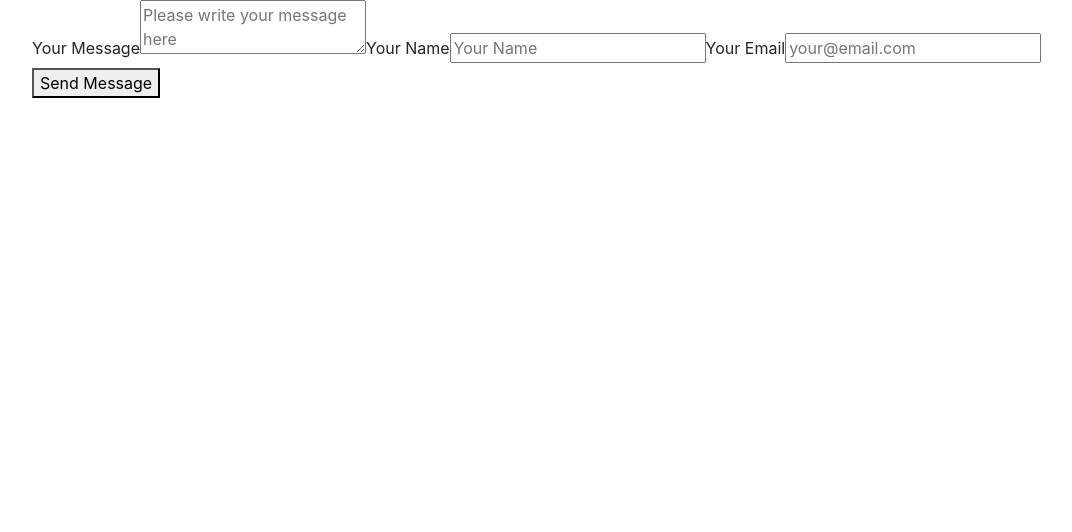
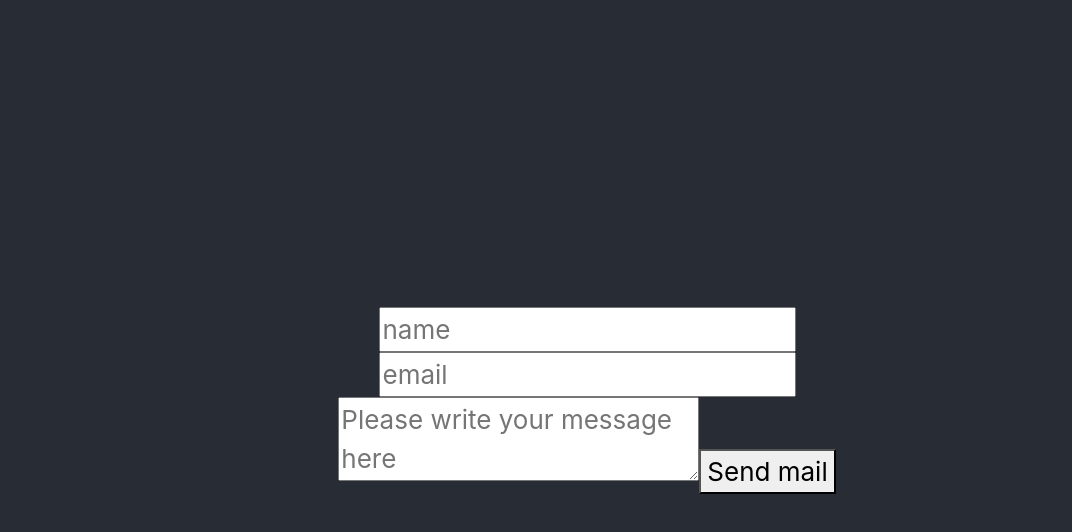
Before and after one commit to ekaterinagp/top-three, a React (Create React App) app in the folder client/: page / in a window 1280 px wide. Shown: the top 532 px of the page, without its empty margins (53-1125 px from the left). Built offline with nearby package versions, Linux system fonts and the light colour scheme.

Commit message:
sendemail functional component works

```diff
--- a/client/src/components/SendMail.js
+++ b/client/src/components/SendMail.js
@@ -1,186 +1,66 @@
-import React, { Component } from "react";
+import React, { useState } from "react";
 import axios from "axios";
 import "bootstrap/dist/css/bootstrap.min.css";
 import "../App.css";
 
-export default class Contact extends Component {
-  state = {
-    name: "",
-    message: "",
-    email: "",
-    sent: false,
-    buttonText: "Send Message",
+export default function SendEmail() {
+  const [name, setName] = useState("");
+  const [email, setEmail] = useState("");
+  const [message, setMessage] = useState("");
+
+  const handleChange = (e) => {
+    e.preventDefault();
+    if (e.target.id === "name") {
+      setName(e.target.value);
+    } else if (e.target.id === "email") {
+      setEmail(e.target.value);
+    } else {
+      setMessage(e.target.value);
+    }
   };
 
-  formSubmit = (e) => {
+  const handleSubmit = (e) => {
     e.preventDefault();
+    const dataToSubmit = {
+      name: name,
+      email: email,
+      message: message,
+    };
 
-    this.setState({
-      buttonText: "...sending",
-    });
-
-    let data = {
-      name: this.state.name,
-      email: this.state.email,
-      message: this.state.message,
-    };
-    axios
-      .post("http://localhost:9090/send-email", data)
-      .then((res) => {
-        this.setState({ sent: true }, this.resetForm());
-      })
-      .catch(() => {
-        console.log("Message not sent");
-      });
+    axios.post("http://localhost:9090/send-email", dataToSubmit);
   };
 
-  render() {
-    return (
-      <div className="container">
-        <form className="contact-form" onSubmit={(e) => this.formSubmit(e)}>
-          <label className="message" htmlFor="message-input">
-            Your Message
-          </label>
+  return (
+    <div className="App">
+      <header className="App-header">
+        <form onSubmit={handleSubmit}>
+          <input
+            id="name"
+            placeholder="name"
+            value={name}
+            onChange={handleChange}
+          />
+          <br></br>
+          <input
+            id="email"
+            placeholder="email"
+            value={email}
+            onChange={handleChange}
+          />
+          <br></br>
           <textarea
-            onChange={(e) => this.setState({ message: e.target.value })}
+            onChange={handleChange}
             name="message"
+            id="message"
             className="message-input"
             type="text"
             placeholder="Please write your message here"
-            value={this.state.message}
+            value={message}
             required
           />
-
-          <label className="message-name" htmlFor="message-name">
-            Your Name
-          </label>
-          <input
-            onChange={(e) => this.setState({ name: e.target.value })}
-            name="name"
-            className="message-name"
-            type="text"
-            placeholder="Your Name"
-            value={this.state.name}
-          />
-
-          <label className="message-email" htmlFor="message-email">
-            Your Email
-          </label>
-          <input
-            onChange={(e) => this.setState({ email: e.target.value })}
-            name="email"
-            className="message-email"
-            type="email"
-            placeholder="your@email.com"
-            required
-            value={this.state.email}
-          />
-
-          <div className="button-container">
-            <button type="submit" className="button button-primary">
-              {this.state.buttonText}
-            </button>
-          </div>
+          <button onClick={handleSubmit}>Send mail</button>
         </form>
-      </div>
-    );
-  }
+      </header>
+    </div>
+  );
 }
-
-// // function sendMail() {
-// //   const [name, setName] = useState("");
-// //   const [email, setEmail] = useState("");
-
-// //   const handleChange = (e) => {
-// //     e.preventDefault();
-// //     if (e.target.id === "name") {
-// //       setName(e.target.value);
-// //     } else {
-// //       setEmail(e.target.value);
-// //     }
-// //   };
-
-// //   const handleSubmit = (e) => {
-// //     e.preventDefault();
-// //     const dataToSubmit = {
-// //       name: name,
-// //       email: email,
-// //     };
-
-// //     axios.post("http://localhost:9090/api/send-mail", dataToSubmit);
-// //   };
-
-// //   return (
-// //     <div className="App">
-// //       <header className="App-header">
-// //         <form onSubmit={handleSubmit}>
-// //           <input
-// //             id="name"
-// //             placeholder="name"
-// //             value={name}
-// //             onChange={handleChange}
-// //           />
-// //           <br></br>
-// //           <input
-// //             id="email"
-// //             placeholder="email"
-// //             value={email}
-// //             onChange={handleChange}
-// //           />
-// //           <br></br>
-// //           <button onClick={handleSubmit}>Send mail</button>
-// //         </form>
-// //       </header>
-// //     </div>
-// //   );
-// // }
-
-// function SendEmail() {
-//   const [name, setName] = useState("");
-//   const [email, setEmail] = useState("");
-
-//   const handleChange = (e) => {
-//     e.preventDefault();
-//     if (e.target.id === "name") {
-//       setName(e.target.value);
-//     } else {
-//       setEmail(e.target.value);
-//     }
-//   };
-
-//   const handleSubmit = (e) => {
-//     e.preventDefault();
-//     const dataToSubmit = {
-//       name: name,
-//       email: email,
-//     };
-
-//     axios.post("http://localhost:9090/api/send-mail", dataToSubmit);
-//   };
-
-//   return (
-//     <div className="App">
-//       <header className="App-header">
-//         <form onSubmit={handleSubmit}>
-//           <input
-//             id="name"
-//             placeholder="name"
-//             value={name}
-//             onChange={handleChange}
-//           />
-//           <br></br>
-//           <input
-//             id="email"
-//             placeholder="email"
-//             value={email}
-//             onChange={handleChange}
-//           />
-//           <br></br>
-//           <button onClick={handleSubmit}>Send mail</button>
-//         </form>
-//       </header>
-//     </div>
-//   );
-// }
-
-// export default SendMail;
```
